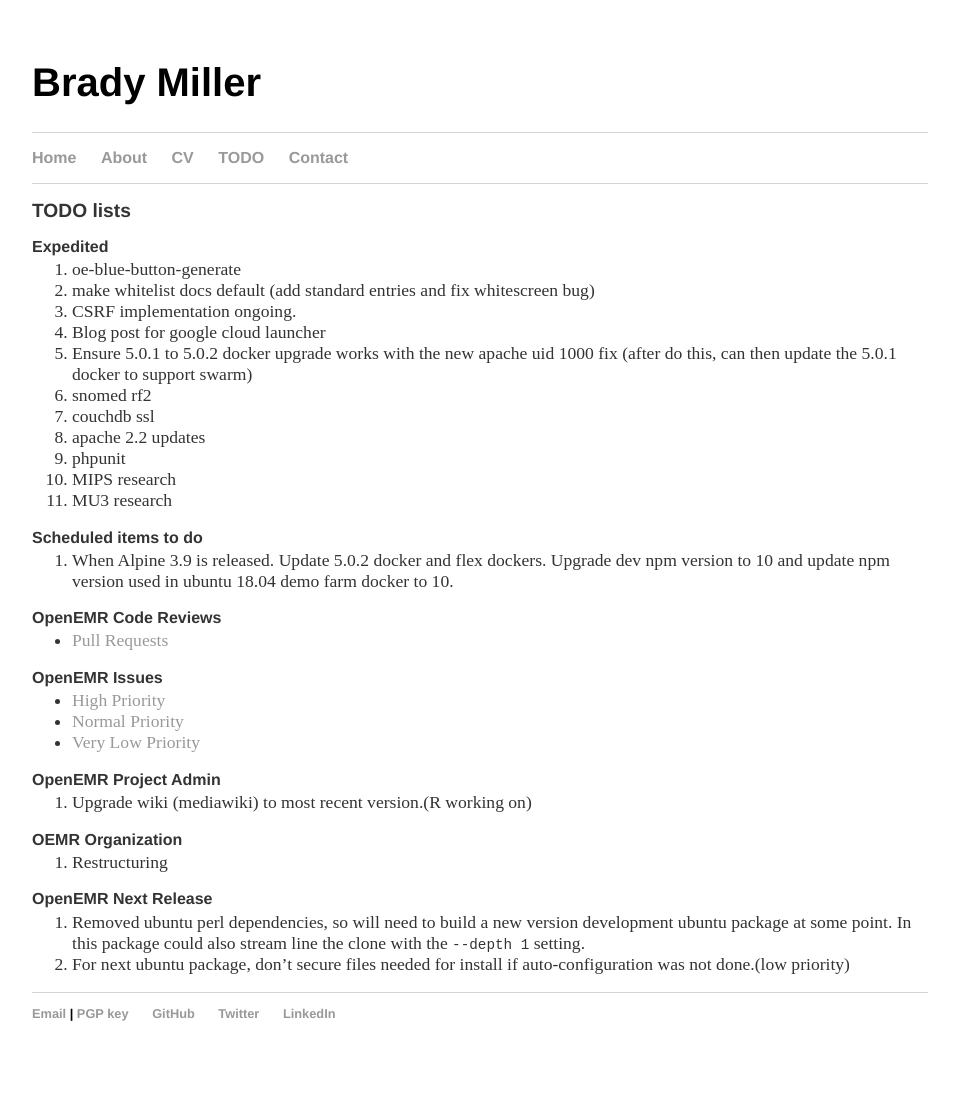
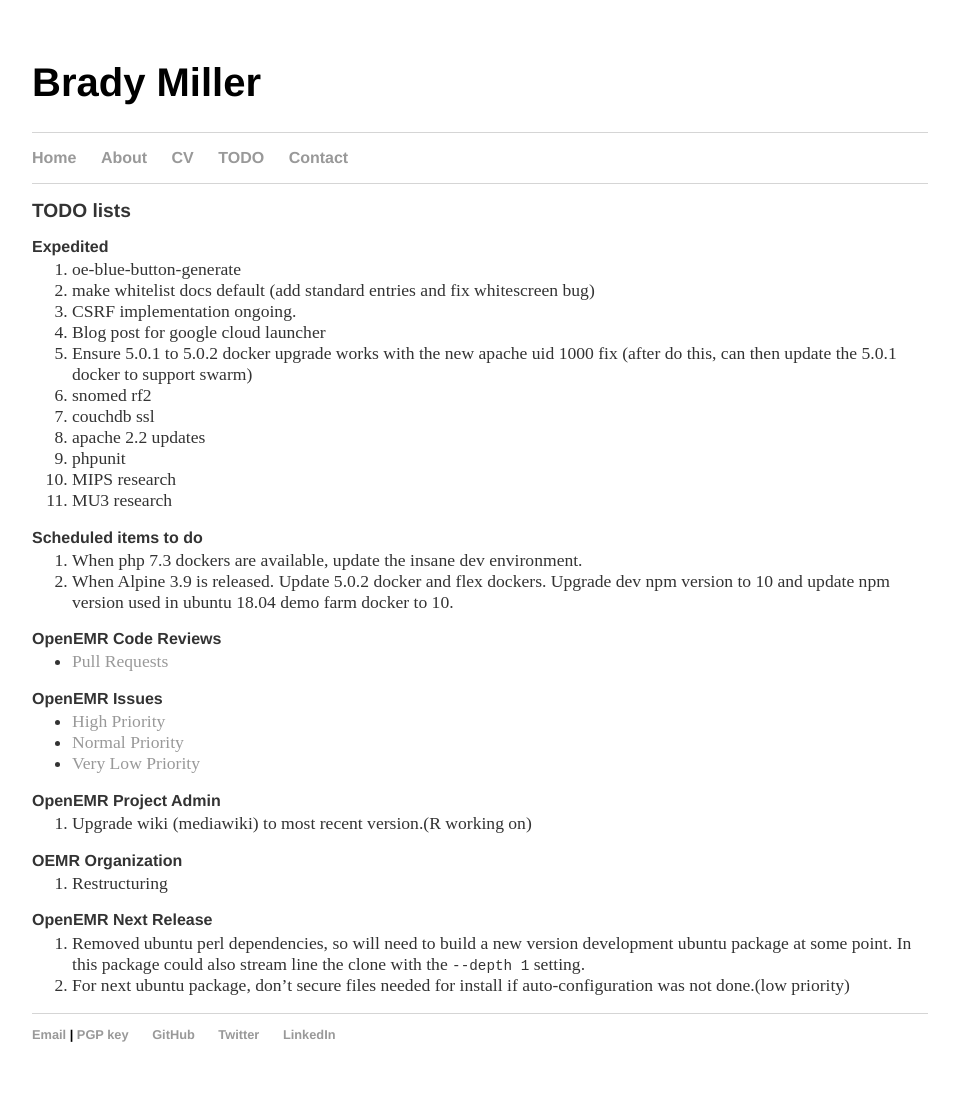
Before and after one commit to bradymiller/bradymiller.github.io, a Jekyll site: the page built from todo/index.md, in a window 1280 px wide. Shown: the whole page, without its empty margins (160-1119 px from the left). Built offline with Jekyll 4.4.1, drawn with Linux system fonts in a browser that asks for light colours; our own code applies the rules of GitHub Pages for plain Markdown files; before the commit the page ends 1081 px from its top, so only the background shows below that.

Commit message:
Update index.md

```diff
--- a/todo/index.md
+++ b/todo/index.md
@@ -17,6 +17,7 @@
 1. MU3 research
 
 ### Scheduled items to do
+1. When php 7.3 dockers are available, update the insane dev environment.
 1. When Alpine 3.9 is released. Update 5.0.2 docker and flex dockers. Upgrade dev npm version to 10 and update npm version used in ubuntu 18.04 demo farm docker to 10.
 
 ### OpenEMR Code Reviews
```
